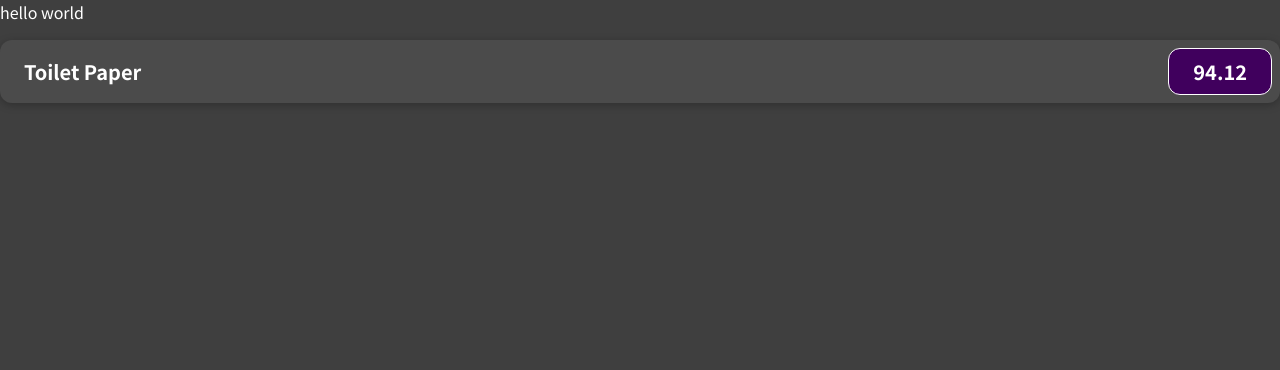
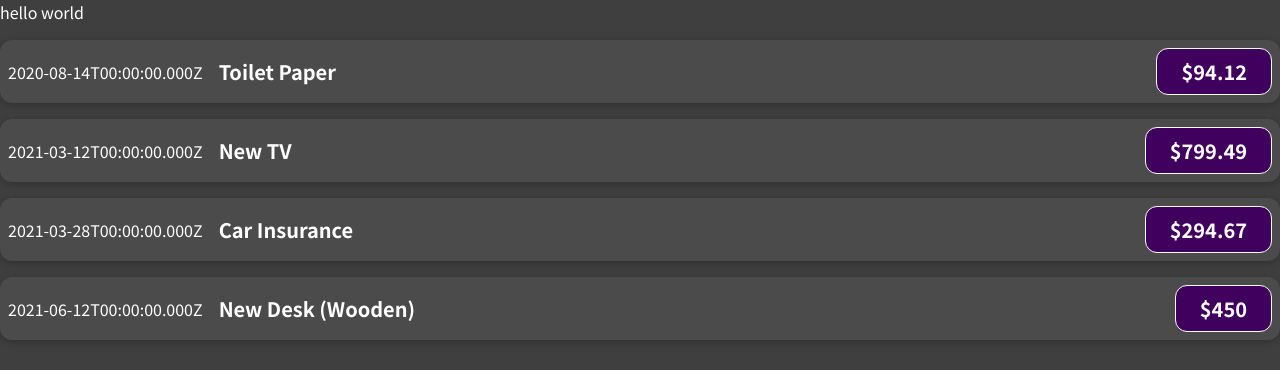
Before and after one commit to Hariomsingh333/react-Maximilian-Schwarzm-ller, a React (Create React App) app in the folder code/Section - 03/01-starting-setup/: page / in a window 1280 px wide. Shown: the top 370 px of the page. Built offline with nearby package versions, Linux system fonts and the light colour scheme.

Commit message:
add more props in ExpenseItem component

```diff
--- a/code/Section - 03/01-starting-setup/src/App.js
+++ b/code/Section - 03/01-starting-setup/src/App.js
@@ -1,6 +1,6 @@
 import React from "react";
 import ExpenseItem from "./components/ExpenseItem";
-import Test from "./components/Test";
+// import Test from "./components/Test";
 
 const App = () => {
   // static data to render via props
@@ -33,6 +33,21 @@ const App = () => {
         amount={expenses[0].amount}
         date={expenses[0].date}
       />
+      <ExpenseItem
+        title={expenses[1].title}
+        amount={expenses[1].amount}
+        date={expenses[1].date}
+      />
+      <ExpenseItem
+        title={expenses[2].title}
+        amount={expenses[2].amount}
+        date={expenses[2].date}
+      />
+      <ExpenseItem
+        title={expenses[3].title}
+        amount={expenses[3].amount}
+        date={expenses[3].date}
+      />
       {/* <Test text={`this is a text from props`} /> */}
     </div>
   );
--- a/code/Section - 03/01-starting-setup/src/components/ExpenseItem.jsx
+++ b/code/Section - 03/01-starting-setup/src/components/ExpenseItem.jsx
@@ -2,11 +2,14 @@ import React from "react";
 import "./css/ExpenseItem.css";
 
 const ExpenseItem = (props) => {
+  // const date = new Date();
   return (
     <div className="expense-item">
+      <div className="">{props.date.toISOString()}</div>
       <div className="expense-item__description">
+        {/* <h3>{props.date}</h3> */}
         <h2>{props.title}</h2>
-        <div className="expense-item__price">{props.amount}</div>
+        <div className="expense-item__price">${props.amount}</div>
       </div>
     </div>
   );
```
Also changed, not shown: 1 other file (tests, documents, lock files or other folders).
